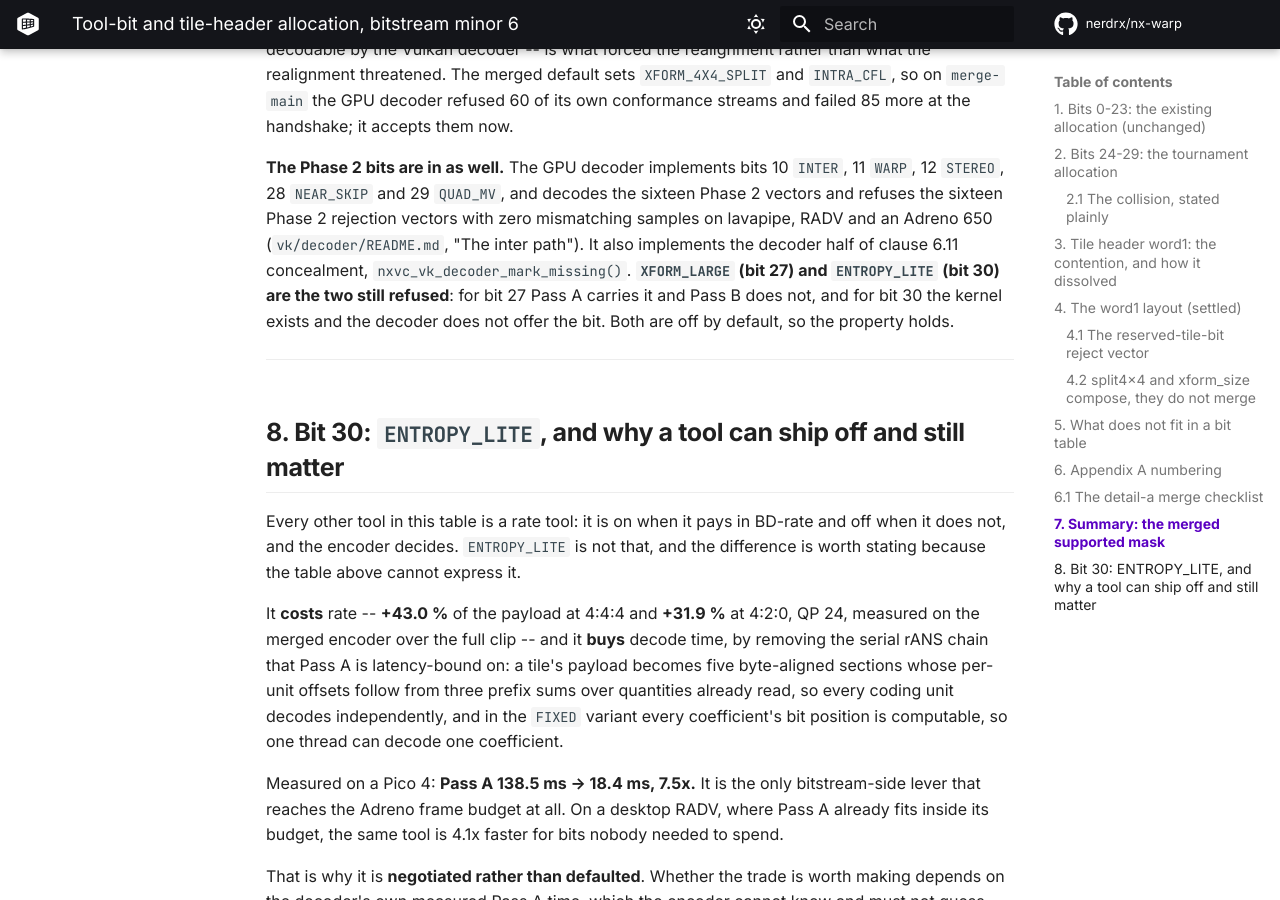
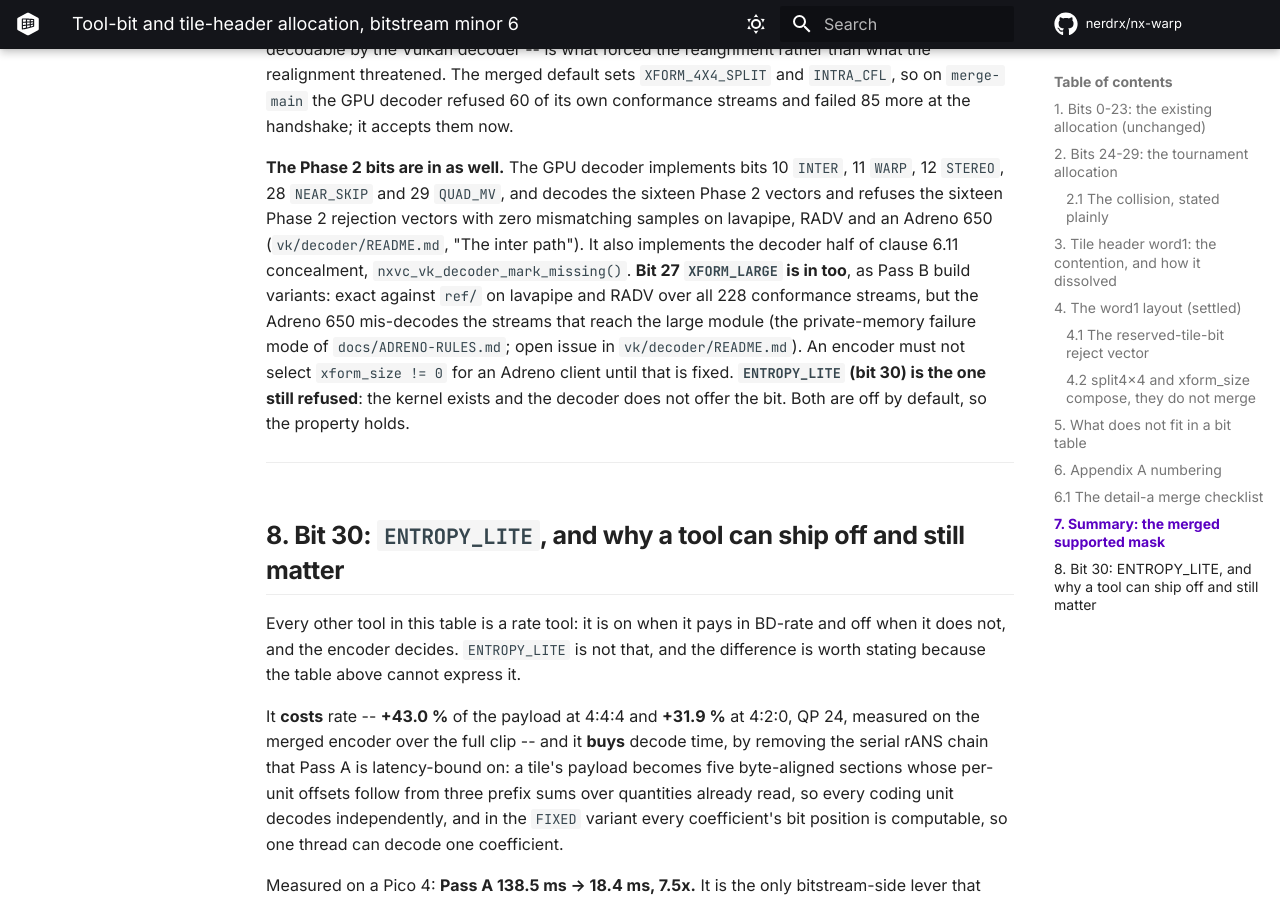
Before and after one commit to nerdrx/nx-warp, an MkDocs documentation site: the page built from docs/TOOLBITS.md, in a window 1280 px wide and 900 px high, scrolled down 10877 px. Built offline with MkDocs 1.6.1 and Material for MkDocs 9.7.7, drawn with Linux system fonts in a browser that asks for light colours; comment, search, counter and statistics services are not loaded.

Commit message:
docs(toolbits): bit 27 is decoded now; the Adreno defect is the open issue
Co-Authored-By: Claude Fable 5.1 <noreply@anthropic.com>

```diff
--- a/docs/TOOLBITS.md
+++ b/docs/TOOLBITS.md
@@ -351,10 +351,14 @@ the sixteen Phase 2 vectors and refuses the sixteen Phase 2 rejection vectors
 with zero mismatching samples on lavapipe, RADV and an Adreno 650
 (`vk/decoder/README.md`, "The inter path"). It also implements the decoder
 half of clause 6.11 concealment, `nxvc_vk_decoder_mark_missing()`.
-**`XFORM_LARGE` (bit 27) and `ENTROPY_LITE` (bit 30) are the two still
-refused**: for bit 27 Pass A carries it and Pass B does not, and for bit 30
-the kernel exists and the decoder does not offer the bit. Both are off by
-default, so the property holds.
+**Bit 27 `XFORM_LARGE` is in too**, as Pass B build variants: exact against
+`ref/` on lavapipe and RADV over all 228 conformance streams, but the Adreno
+650 mis-decodes the streams that reach the large module (the private-memory
+failure mode of `docs/ADRENO-RULES.md`; open issue in `vk/decoder/README.md`).
+An encoder must not select `xform_size != 0` for an Adreno client until that
+is fixed. **`ENTROPY_LITE` (bit 30) is the one still refused**: the kernel
+exists and the decoder does not offer the bit. Both are off by default, so
+the property holds.
 
 ---
 
```
